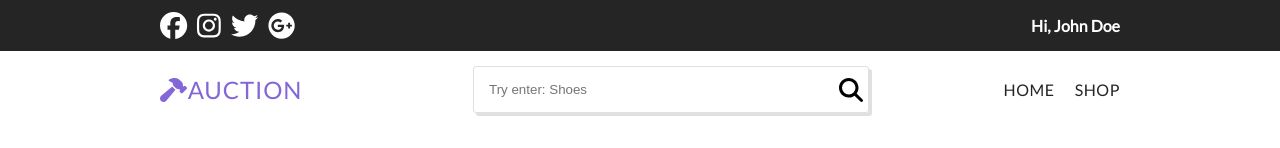
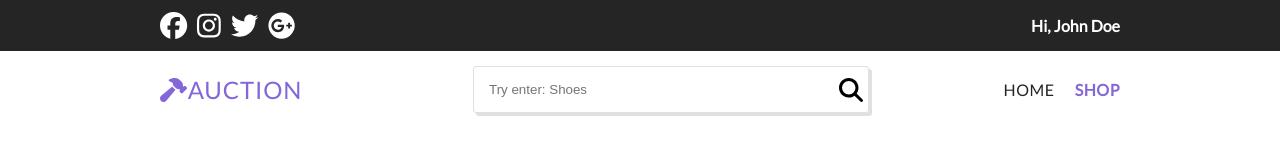
Before and after one commit to imsirvelid/auctionapp, a React (Create React App) app in the folder frontend/: page /search in a window 1280 px wide. Shown: the top 148 px of the page. Built offline with nearby package versions, Linux system fonts and the light colour scheme; no server answers.

Commit message:
resolve comments

```diff
--- a/frontend/src/components/navbar/Navbar.css
+++ b/frontend/src/components/navbar/Navbar.css
@@ -103,3 +103,8 @@
   padding: 0 5px;
   align-items: center;
 }
+
+.selected-route{
+  font-weight: bold;
+  color: #8367D8 !important;
+}
--- a/frontend/src/components/navbar/Navbar.jsx
+++ b/frontend/src/components/navbar/Navbar.jsx
@@ -4,17 +4,24 @@ import {faSearch} from "@fortawesome/free-solid-svg-icons";
 import Input from "components/text-input/Input";
 import SocialMediaCard from "components/social-media-card/SocialMediaCard";
 import "./Navbar.css";
-import {Link, useNavigate} from "react-router-dom";
+import {Link, useLocation, useNavigate} from "react-router-dom";
 
 function Navbar() {
   const [inputValue, setInputValue] = useState("");
   const navigate = useNavigate();
+  const location = useLocation();
+  const [path, setPath] = useState("");
 
   const searchHandler = (e) => {
     e.preventDefault();
-    navigate("/search?name="+inputValue)
-    setInputValue("");
-  }
+    navigate("/search?name=" + inputValue);
+  };
+
+  useEffect(() => {
+    setPath(location.pathname);
+    if (location.pathname === '/')
+      setInputValue("");
+  }, [location.pathname]);
 
   return (
     <nav>
@@ -36,7 +43,7 @@ function Navbar() {
               AUCTION
             </Link>
           </div>
-            <form className="navbar-search-input" onSubmit={searchHandler}>
+          <form className="navbar-search-input" onSubmit={searchHandler}>
             <Input
               width="95%"
               placeholder="Try enter: Shoes"
@@ -48,8 +55,10 @@ function Navbar() {
             </Link>
           </form>
           <div className="navbar-routes">
-            <Link to="">HOME</Link>
-            <Link to="/search">SHOP</Link>
+            <Link to="" className={`${path === "/" ? "selected-route" : ""}`}>
+              HOME
+            </Link>
+            <Link to="/search" className={`${path === "/search" ? "selected-route" : ""}`}>SHOP</Link>
           </div>
         </div>
       </div>
--- a/frontend/src/components/tab-last-chance/LastChance.jsx
+++ b/frontend/src/components/tab-last-chance/LastChance.jsx
@@ -10,7 +10,7 @@ function LastChance() {
   const [initial, setInitial] = useState(false);
   useEffect(() => {
     const getLatest = async () => {
-      const res = await getLatestProducts(0, "endDate", "desc");
+      const res = await getLatestProducts(0, "endDate", "asc");
       setProductList(res);
     };
     getLatest();
@@ -19,7 +19,7 @@ function LastChance() {
 
   const fetchData = async () => {
     if (end || !initial) return;
-    const res = await getLatestProducts(page, "endDate", "desc");
+    const res = await getLatestProducts(page, "endDate", "asc");
     if (res.length === 0) setEnd(true);
     setProductList([...productList, ...res]);
     setPage(page + 1);
--- a/frontend/src/components/tab-new-arrivals/NewArrivals.jsx
+++ b/frontend/src/components/tab-new-arrivals/NewArrivals.jsx
@@ -12,7 +12,7 @@ function NewArrivals() {
 
   useEffect(() => {
     const getLatest = async () => {
-      const res = await getLatestProducts(0, "created", "asc");
+      const res = await getLatestProducts(0, "created", "desc");
       setProductList(res);
     };
     getLatest();
@@ -21,7 +21,7 @@ function NewArrivals() {
 
   const fetchData = async () => {
     if (end || !initial) return;
-    const res = await getLatestProducts(page, "created", "asc");
+    const res = await getLatestProducts(page, "created", "desc");
     if (res.length === 0) setEnd(true);
     setProductList([...productList, ...res]);
     setPage(page + 1);
--- a/frontend/src/pages/search/Search.jsx
+++ b/frontend/src/pages/search/Search.jsx
@@ -14,7 +14,6 @@ function Search() {
   const [name, setName] = useState("");
   const [categoryId, setCategory] = useState();
   const location = useLocation();
-
   useEffect(() => {
     const params = new URLSearchParams(location.search);
     setName(params.get("name"));
@@ -36,9 +35,10 @@ function Search() {
       setProducts(res.content);
       setLast(res.last);
     };
-    getCategories();
+    if (categories.length === 0)
+      getCategories();
     getProducts();
-  }, [location]);
+  }, [location, categories.length]);
 
   const exploreMore = async () => {
     const res = await searchProducts(
@@ -69,7 +69,7 @@ function Search() {
               >
                 <p
                   className={`search-category-box-p ${
-                    categoryId == category.id ? "selected" : ""
+                    categoryId === category.id ? "selected" : ""
                   }`}
                 >
                   {category.name}
```
Also changed, not shown: 2 other files (tests, documents, lock files or other folders).
